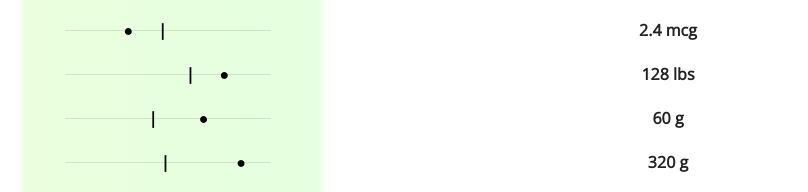
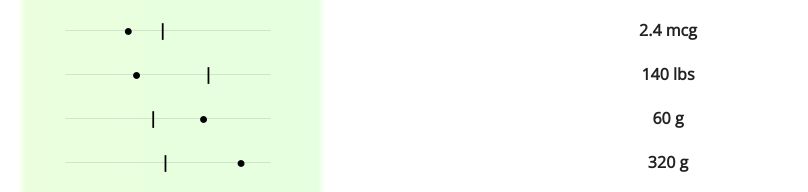
Before and after one commit to Dr-Ace/personal_nutrition, a website: page profile.html in a window 1280 px wide. Shown: the part 267-459 px from the top of the page, 472-1280 px from the left. Drawn offline with nearby package versions, Linux system fonts and the light colour scheme.

Commit message:
hands...

```diff
--- a/profile.html
+++ b/profile.html
@@ -130,9 +130,9 @@
         <div class="wrapper">
           <span class="name">Weight</span>
           <strike class="middle graph-range" style='color:rgba(0,0,0,.1);'>
-            <span style='color:black'>&nbsp;&nbsp;&nbsp;&nbsp;&nbsp;&nbsp;&nbsp;&nbsp;&nbsp;&nbsp;&nbsp;&nbsp;&nbsp;&nbsp;&nbsp;&nbsp;&nbsp;&nbsp;&nbsp;&nbsp;&nbsp;&nbsp;&nbsp;&nbsp;&nbsp;&nbsp;&nbsp;&nbsp; | &nbsp;&nbsp;&nbsp;&nbsp; &#x25CF; &nbsp;&nbsp;&nbsp;&nbsp;&nbsp;&nbsp;&nbsp;&nbsp;&nbsp;<span>
+            <span style='color:black'>&nbsp;&nbsp;&nbsp;&nbsp;&nbsp;&nbsp;&nbsp;&nbsp;&nbsp;&nbsp;&nbsp;&nbsp;&nbsp;&nbsp;&nbsp; &#x25CF; &nbsp;&nbsp;&nbsp;&nbsp;&nbsp;&nbsp;&nbsp;&nbsp;&nbsp;&nbsp;&nbsp;&nbsp;&nbsp; | &nbsp;&nbsp;&nbsp;&nbsp;&nbsp;&nbsp;&nbsp;&nbsp;&nbsp;&nbsp;&nbsp;&nbsp;&nbsp;<span>
           </strike>
-          <span class="dri">128 lbs</span>
+          <span class="dri">140 lbs</span>
         </div>
         <div class="canvas-background">
           <canvas id="canvas-weight" class="chartjs" width="100" height="50"></canvas>
```
